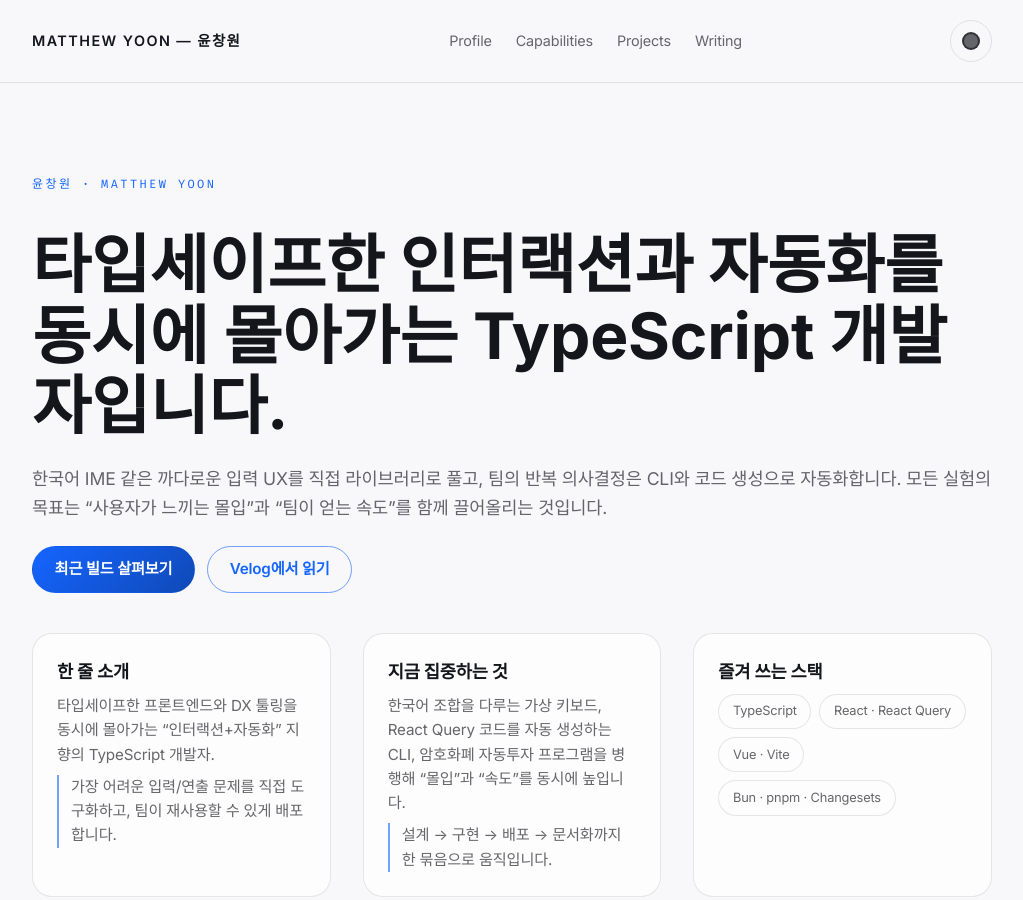
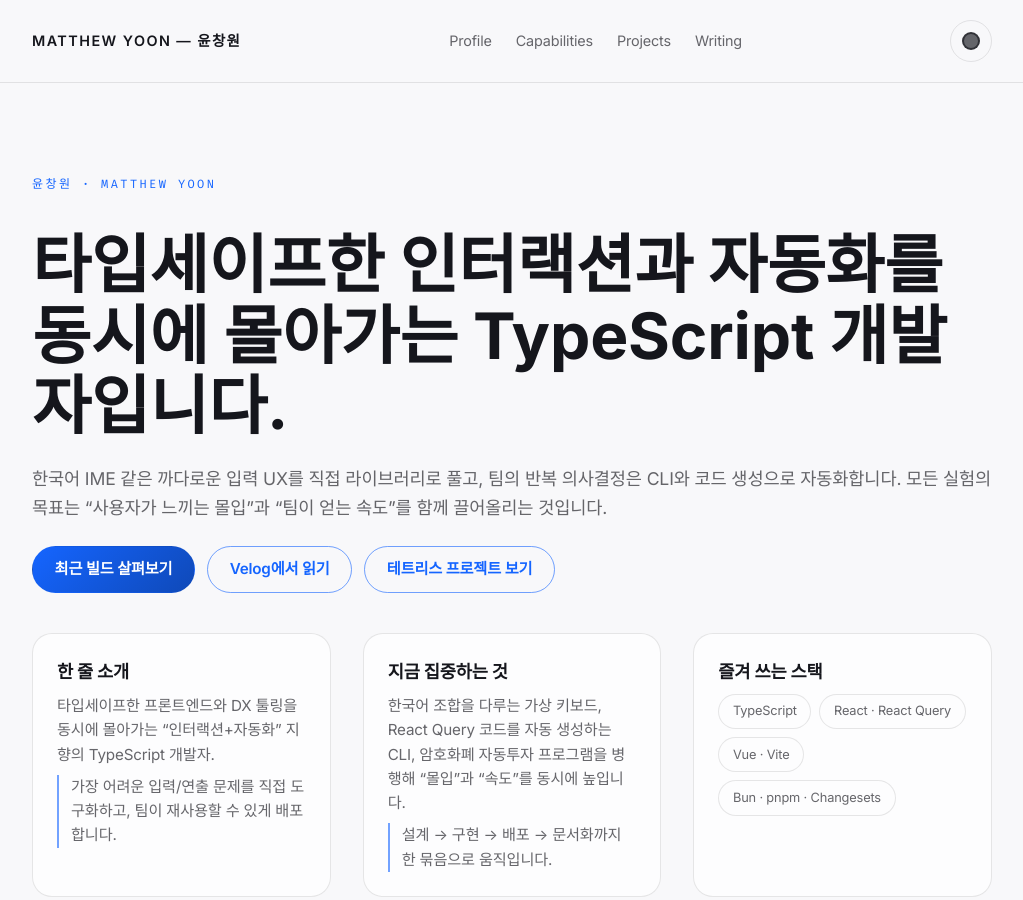
Before and after one commit to uiwwsw/uiwwsw.github.io, a Jekyll site: the page built from index.markdown, in a window 1280 px wide and 900 px high. Shown: the whole window, without its empty margins (128-1151 px from the left). Built offline with Jekyll 4.4.1, drawn with Linux system fonts in a browser that asks for light colours.

Commit message:
Add favicon and link to Tetris project

```diff
--- a/_layouts/default.html
+++ b/_layouts/default.html
@@ -5,6 +5,7 @@
     <meta name="viewport" content="width=device-width, initial-scale=1" />
     <title>{% if page.title %}{{ page.title | escape }} · {{ site.title | escape }}{% else %}{{ site.title | escape }}{% endif %}</title>
     <meta name="description" content="{{ page.description | default: site.description | escape }}" />
+    <link rel="icon" type="image/svg+xml" href="{{ '/assets/favicon.svg' | relative_url }}" />
     <link rel="preconnect" href="https://fonts.googleapis.com" />
     <link rel="preconnect" href="https://fonts.gstatic.com" crossorigin />
     <link href="https://fonts.googleapis.com/css2?family=Fira+Code:wght@400;500;600&family=Inter:wght@400;500;600;700&display=swap" rel="stylesheet" />
--- a/index.markdown
+++ b/index.markdown
@@ -12,6 +12,7 @@ title: Matthew Yoon — 윤창원
       <div class="hero__actions" role="group" aria-label="바로 가기">
         <a class="button" href="#projects">최근 빌드 살펴보기</a>
         <a class="button button--ghost" href="https://velog.io/@uiwwsw" target="_blank" rel="noopener">Velog에서 읽기</a>
+        <a class="button button--ghost" href="https://github.com/uiwwnw/uitetris" target="_blank" rel="noopener">테트리스 프로젝트 보기</a>
       </div>
     </div>
     <div class="hero__grid">
```
Also changed, not shown: assets/favicon.svg (added).
